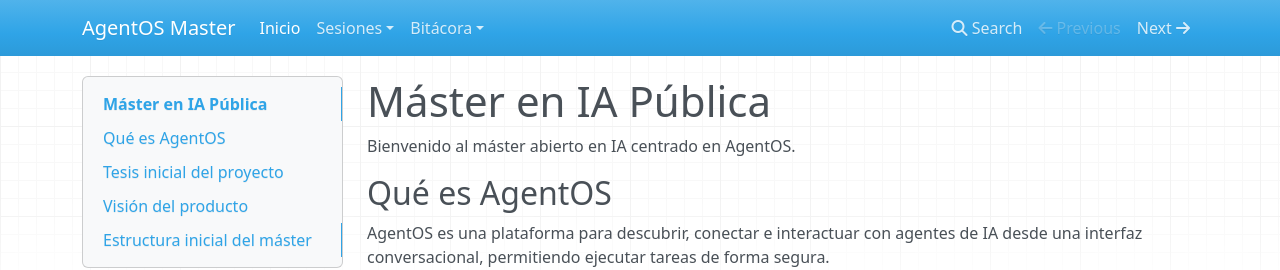
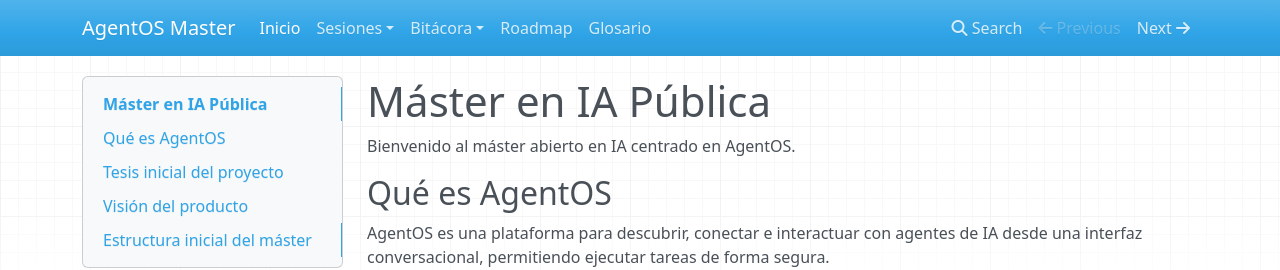
Before and after one commit to anju-ia/agentos-master, an MkDocs documentation site: the page built from docs/index.md, in a window 1280 px wide. Shown: the top 270 px of the page. Built offline with MkDocs 1.6.1, drawn with Linux system fonts in a browser that asks for light colours; nearby versions of some CDN libraries.

Commit message:
Update mkdocs.yml

```diff
--- a/mkdocs.yml
+++ b/mkdocs.yml
@@ -9,3 +9,5 @@ nav:
       - Sesión 1: sesiones/sesion-01.md
   - Bitácora:
       - Sesión 1: bitacora/sesion-01.md
+  - Roadmap: roadmap.md
+  - Glosario: glosario.md
```
